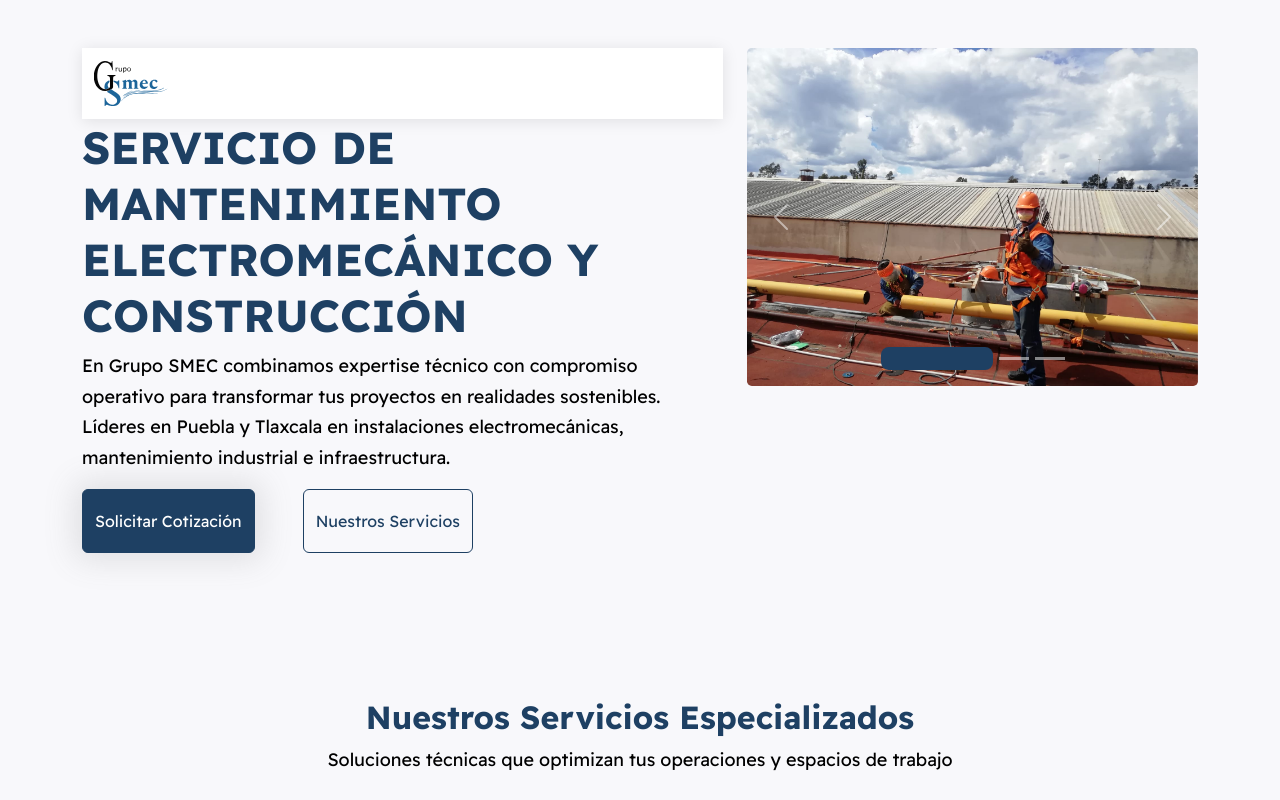
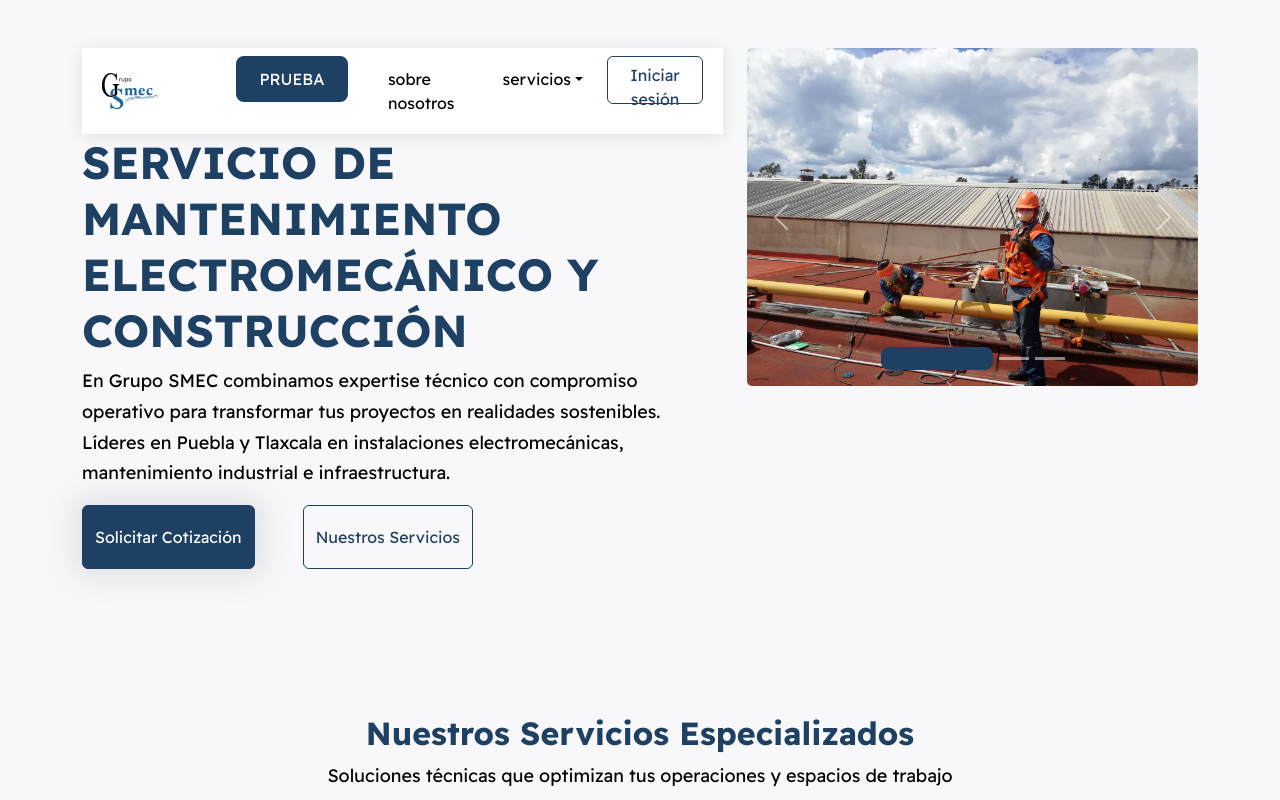
Before and after one commit to Rodrigo12a/frontend-grupo-smec, an Angular app: page / in a window 1280 px wide. Shown: the top 800 px of the page. Built offline with nearby package versions, Linux system fonts and the light colour scheme; no server answers.

Commit message:
actualizacion del navbar

```diff
--- a/src/app/components/shared/navbar/navbar.component.html
+++ b/src/app/components/shared/navbar/navbar.component.html
@@ -1,110 +1,117 @@
 <!-- Start >> Navbar -->
-<nav id="navbar" class="navbar navbar-expand-lg bg-app">
-  <div class="container-fluid">
-    <!-- Logo -->
-    <a class="navbar-brand" href="#">
-      <img src="assets/images/logo/smec.svg" alt="Logo SMEC" style="height: 45px;">
-    </a>
+<nav id="navbar" class="navbar navbar-expand-lg mb-0 px-2 bg-app">
+  <div class="container">
+    <!-- Start >> Navbar items -->
+    <ul class="navbar-nav">
 
-    <!-- Toggler Mobile -->
-    <button class="navbar-toggler" type="button"
-            data-bs-toggle="collapse" data-bs-target="#mainNavbar"
-            aria-controls="mainNavbar" aria-expanded="false"
-            aria-label="Toggle navigation">
-      <span class="navbar-toggler-icon"></span>
-    </button>
+      <li class="nav-item icon-center">
+        <!-- Logo App -->
 
-    <!-- Contenido del Navbar -->
-    <div class="collapse navbar-collapse justify-content-between" id="mainNavbar">
-      <!-- Menú izquierda -->
+        <!-- IMG -->
+        <!-- <img class="user user-chip-md mr-2" src="" alt="you logo" /> -->
+
+        <!-- SVG -->
+
+        <img src="assets/images/logo/smec.svg" width="50%" alt="">
+
+
+        <!-- Title app -->
+        <!--h5 class="p-0 m-0 ms-2 fw-bold">{{title}}</h5>-->
+
+      </li>
+    </ul>
+    <div class="ms-auto">
       <ul class="navbar-nav">
-        <li class="nav-item">
-          <a class="nav-link mx-2" [routerLink]="'/'"
-             routerLinkActive="active" [routerLinkActiveOptions]="{exact: true}">INICIO</a>
+        <!-- Eliminé el <ul> duplicado aquí -->
+
+        <li class="nav-item d-none d-lg-block">
+          <a class="nav-link mx-3" aria-current="page" [routerLink]="'/'"
+             [routerLinkActive]="'active'" [routerLinkActiveOptions]="{exact:true}">PRUEBA</a>
         </li>
-        <li class="nav-item">
-          <a class="nav-link mx-2" [routerLink]="'/about-us'"
-             routerLinkActive="active">SOBRE NOSOTROS</a>
+
+        <li class="nav-item d-none d-lg-block">
+          <a class="nav-link mx-3" [routerLink]="'/about-us'"
+             [routerLinkActive]="'active'">sobre nosotros</a>
         </li>
-        <li class="nav-item dropdown">
-          <a class="nav-link dropdown-toggle mx-2" href="#"
-             role="button" data-bs-toggle="dropdown"
-             aria-expanded="false">
-            SERVICIOS
+
+        <li class="nav-item dropdown d-none d-lg-block">
+          <a class="nav-link dropdown-toggle mx-3" href="#" id="navbarDropdownMenuLink" role="button"
+            data-bs-toggle="dropdown" aria-expanded="false">
+            servicios
           </a>
-          <div class="dropdown-menu dropdown-menu-lg-start">
-            <div class="px-3 py-2">
-              <h6 class="dropdown-header fw-bold text-primary">Mantenimiento Industrial</h6>
-              <a class="dropdown-item py-2" routerLink="/electrical">
-                <i class="bi bi-lightning-charge-fill me-2 text-warning"></i>
-                Instalaciones Eléctricas
+          <div class="dropdown-menu" aria-labelledby="navbarDropdownMenuLink">
+            <div class="px-2">
+              <h5 class="dropdown-header fw-bold">Mantenimiento Industrial</h5>
+              <a class="dropdown-item" href="javascript:void(0);">
+                <span><i class="bi bi-lightning-charge-fill text-primary"></i></span>
+                <span class="ms-2">Instalaciones Eléctricas</span>
               </a>
-              <a class="dropdown-item py-2" routerLink="/welding">
-                <i class="bi bi-tools me-2 text-success"></i>
-                Soldadura Industrial
+              <a class="dropdown-item" href="javascript:void(0);">
+                <span><i class="bi bi-tools text-primary"></i></span>
+                <span class="ms-2">Soldadura General</span>
               </a>
-              <a class="dropdown-item py-2" routerLink="/store">
-                <i class="bi bi-cart-check-fill me-2 text-info"></i>
-                Refacciones Industriales
+              <a class="dropdown-item" routerLink="/store">
+                <span><i class="bi bi-cart-plus-fill text-primary"></i></span>
+                <span class="ms-2">Venta de refacciones industriales</span>
               </a>
               <div class="dropdown-divider"></div>
-              <a class="dropdown-item py-2" routerLink="/quote">
-                <i class="bi bi-file-earmark-text-fill me-2 text-danger"></i>
-                Solicitar Cotización
+              <a class="dropdown-item" routerLink="/quote">
+                <span><i class="bi bi-credit-card-2-back-fill text-primary"></i></span>
+                <span class="ms-2">cotizaciones</span>
               </a>
             </div>
           </div>
         </li>
-      </ul>
 
-      <!-- Menú derecha -->
-      <ul class="navbar-nav align-items-lg-center">
-        <!-- Usuario Registrado -->
+        <!-- Registred -->
         <li class="nav-item dropdown" *ngIf="registred">
-          <a class="nav-link py-0" href="#" role="button"
+          <a class="img-user" href="#" id="navbarDropdownMenuLink2" role="button"
              data-bs-toggle="dropdown" aria-expanded="false">
-            <div class="d-flex align-items-center">
-              <img src="assets/images/avatars/avatar-01.svg"
-                   class="user user-chip-md bg-default me-2"
-                   alt="Perfil usuario">
-              <span class="d-none d-lg-inline text-dark">{{userName}}</span>
-            </div>
+            <img src="../assets/images/avatars/avatar-01.svg"
+                 class="user user-chip-md bg-default" alt="user-image">
           </a>
-          <div class="dropdown-menu dropdown-menu-end border-0 shadow">
-            <div class="p-3 bg-light">
-              <div class="d-flex align-items-center">
-                <img src="assets/images/avatars/avatar-01.svg"
-                     class="user user-chip-lg bg-default me-3"
-                     alt="Perfil">
-                <div>
-                  <h6 class="mb-0 text-dark">{{userName}}</h6>
-                  <small class="text-muted">{{userRole}}</small>
+          <div class="dropdown-menu" aria-labelledby="navbarDropdownMenuLink2">
+            <div class="row p-2 d-flex align-items-center" style="width: 20rem;">
+              <div class="col-md-3 col-sm-3 col-3">
+                <img src="./assets/images/avatars/avatar-01.svg"
+                     class="user user-chip-xxlg bg-default" alt="user-image">
+              </div>
+              <div class="col-md-9 col-sm-9 col-9">
+                <div class="py-3 ps-3">
+                  <div>
+                    <h6 class="text-dark p-0 m-0 text-capitalize"><strong>{{userName}}</strong></h6>
+                  </div> <!-- Faltaba cerrar este div -->
+                  <div>
+                    <small class="text-dark text-capitalize">{{userRole}}</small>
+                  </div>
                 </div>
               </div>
             </div>
-            <div class="dropdown-divider"></div>
-            <a class="dropdown-item" routerLink="/profile">
-              <i class="bi bi-person-circle me-2"></i> Mi Perfil
-            </a>
-            <a class="dropdown-item" routerLink="/dashboard">
-              <i class="bi bi-speedometer2 me-2"></i> Panel de Control
-            </a>
-            <div class="dropdown-divider"></div>
-            <a class="dropdown-item text-danger" (click)="logOut()">
-              <i class="bi bi-box-arrow-right me-2"></i> Cerrar Sesión
-            </a>
+            <ul class="list-group list-group-flush">
+              <li class="list-group-item-user icon-center" routerLink="/profile">
+                <i class="bi bi-person-circle fs-5 text-primary"></i>
+                <span class="ms-4">Mi Perfil</span>
+              </li>
+              <li class="list-group-item-user icon-center" routerLink="/user">
+                <i class="bi bi-bar-chart-line-fill fs-5 text-info"></i>
+                <span class="ms-4">Panel Administrativo</span>
+              </li>
+              <li class="list-group-item-user icon-center" (click)="logOut()">
+                <i class="bi bi-box-arrow-right fs-5 text-danger"></i>
+                <span class="ms-4">Cerrar Sesión</span>
+              </li>
+            </ul>
           </div>
         </li>
 
-        <!-- Usuario No Registrado -->
+        <!-- Not registred -->
         <li class="nav-item" *ngIf="!registred">
-          <button class="btn btn-outline-primary mx-2 my-1"
-                  routerLink="/login">
-            <i class="bi bi-box-arrow-in-right me-2"></i>Iniciar Sesión
-          </button>
+          <button type="button" class="btn btn-login btn-outline-primary"
+                  routerLink="/login">Iniciar sesión</button>
         </li>
-      </ul>
+      </ul> <!-- Cierre del único ul.navbar-nav -->
     </div>
+    <!-- End >> Navbar items -->
   </div>
 </nav>
 <!-- End >> Navbar -->
```
